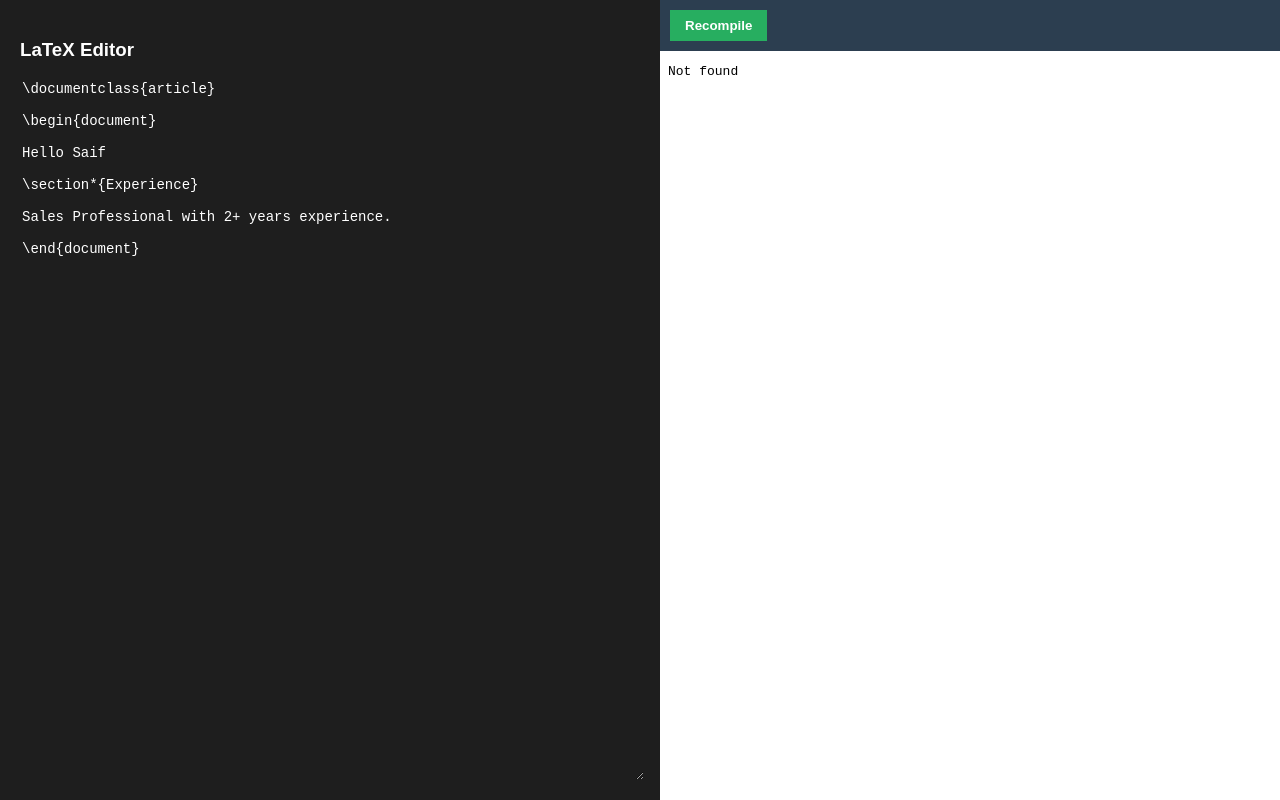
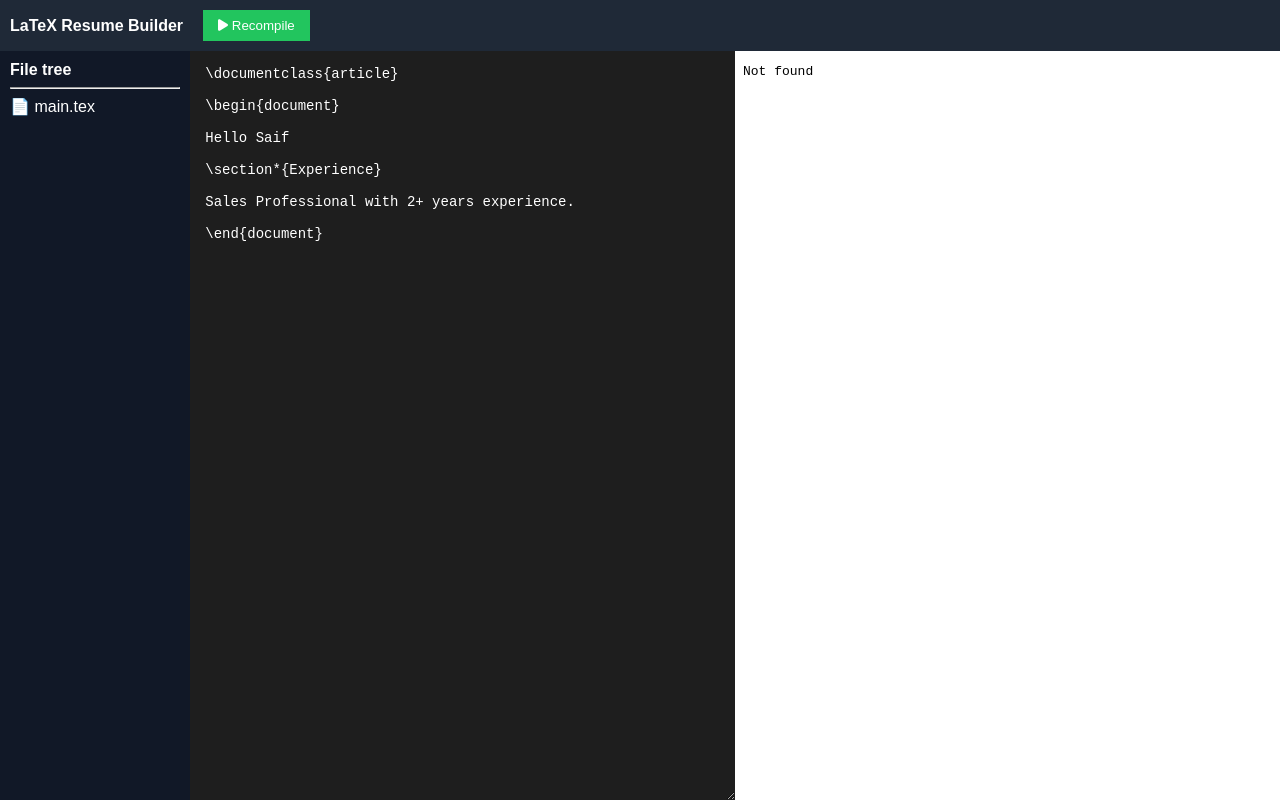
Before and after one commit to saifshaikh0874-bot/latex-resume-server, a website: page index.html in a window 1280 px wide. Drawn offline with Linux system fonts and the light colour scheme.

Commit message:
index.html

```diff
--- a/index.html
+++ b/index.html
@@ -2,64 +2,82 @@
 <html>
 
 <head>
-<title>Latex Resume Builder</title>
+<title>LaTeX Resume Builder</title>
+
+<link rel="stylesheet" href="https://cdnjs.cloudflare.com/ajax/libs/font-awesome/6.5.0/css/all.min.css">
 
 <style>
 
 body{
 margin:0;
 font-family:Arial;
+height:100vh;
 display:flex;
-height:100vh;
-overflow:hidden;
+flex-direction:column;
 }
+
+/* TOP BAR */
+
+#topbar{
+background:#1f2937;
+color:white;
+padding:10px;
+display:flex;
+align-items:center;
+gap:20px;
+}
+
+#topbar button{
+background:#22c55e;
+border:none;
+padding:8px 15px;
+color:white;
+cursor:pointer;
+}
+
+/* MAIN LAYOUT */
+
+#container{
+flex:1;
+display:flex;
+}
+
+/* FILE TREE */
+
+#filetree{
+width:200px;
+background:#111827;
+color:white;
+padding:10px;
+}
+
+/* EDITOR */
 
 #editor{
 width:50%;
-padding:20px;
 background:#1e1e1e;
 color:white;
 display:flex;
 flex-direction:column;
 }
 
-textarea{
+#editor textarea{
 flex:1;
-width:100%;
 background:#1e1e1e;
 color:white;
 border:none;
+padding:15px;
 font-family:monospace;
 font-size:14px;
-outline:none;
 }
+
+/* PDF PREVIEW */
 
 #preview{
 width:50%;
-background:#f5f5f5;
+background:#f3f4f6;
 display:flex;
 flex-direction:column;
-}
-
-#toolbar{
-background:#2c3e50;
-color:white;
-padding:10px;
-display:flex;
-align-items:center;
-}
-
-button{
-background:#27ae60;
-border:none;
-padding:8px 15px;
-color:white;
-cursor:pointer;
-font-weight:bold;
-}
-
-button:hover{
-background:#219150;
 }
 
 iframe{
@@ -69,13 +87,33 @@ background:white;
 }
 
 </style>
+
 </head>
 
 <body>
 
+<div id="topbar">
+
+<b>LaTeX Resume Builder</b>
+
+<button onclick="compileLatex()">
+<i class="fa fa-play"></i> Recompile
+</button>
+
+</div>
+
+<div id="container">
+
+<div id="filetree">
+
+<b>File tree</b>
+<hr>
+
+📄 main.tex
+
+</div>
+
 <div id="editor">
-
-<h3>LaTeX Editor</h3>
 
 <textarea id="latex">\documentclass{article}
 
@@ -87,20 +125,15 @@ Hello Saif
 
 Sales Professional with 2+ years experience.
 
-\end{document}
-</textarea>
+\end{document}</textarea>
 
 </div>
 
 <div id="preview">
 
-<div id="toolbar">
-
-<button onclick="compileLatex()">Recompile</button>
+<iframe id="pdf"></iframe>
 
 </div>
-
-<iframe id="pdf"></iframe>
 
 </div>
 
@@ -108,38 +141,29 @@ Sales Professional with 2+ years experience.
 
 function compileLatex(){
 
-const latexCode = document.getElementById("latex").value;
-
 fetch("/compile",{
 method:"POST",
 headers:{
 "Content-Type":"application/x-www-form-urlencoded"
 },
-body:"latex="+encodeURIComponent(latexCode)
+body:"latex="+encodeURIComponent(document.getElementById("latex").value)
 })
 .then(res=>res.text())
 .then(data=>{
 
-if(data === "ok"){
+if(data==="ok"){
 document.getElementById("pdf").src="/resume.pdf?"+Date.now();
-}else{
-alert("Compilation Error. Check LaTeX code.");
 }
 
-})
-.catch(err=>{
-alert("Server error");
 });
 
 }
 
-// load PDF when page opens
-window.onload = function(){
+window.onload=function(){
 document.getElementById("pdf").src="/resume.pdf";
 }
 
 </script>
 
 </body>
-
 </html>
```
